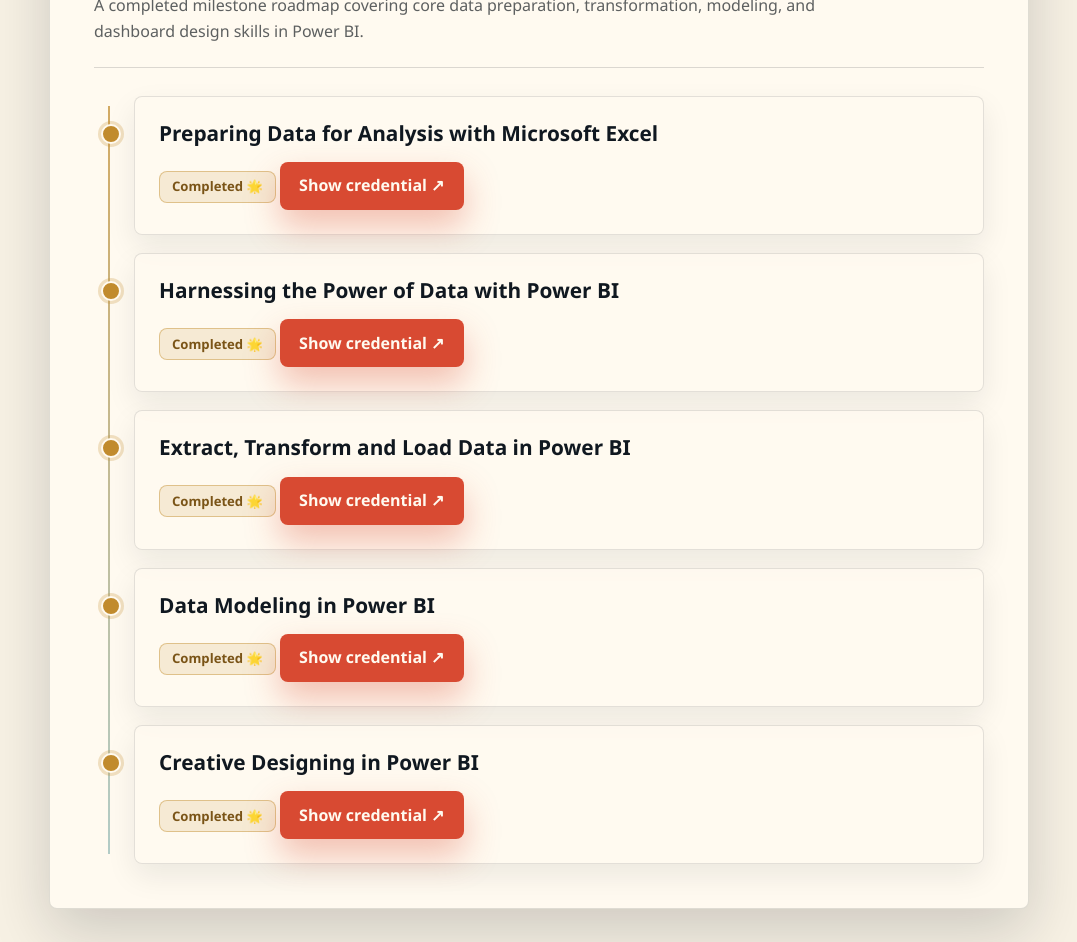
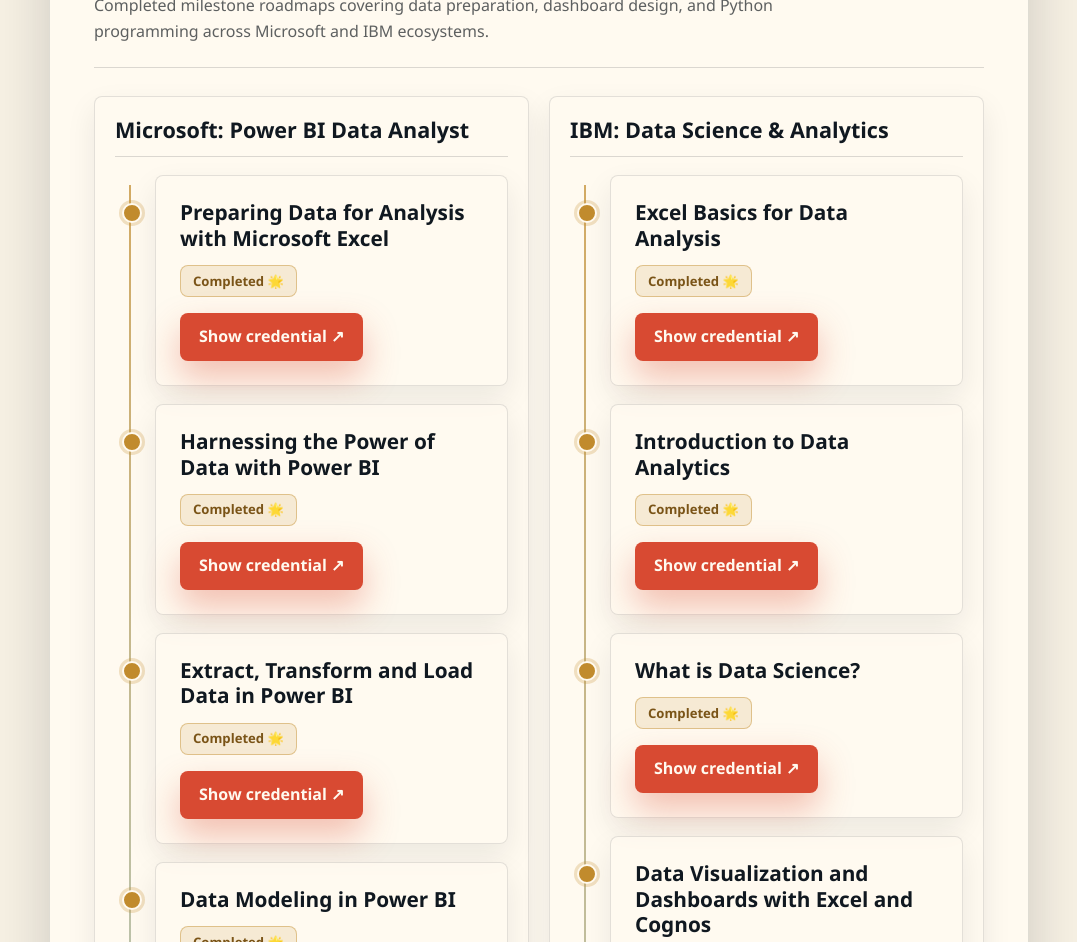
Before and after one commit to Prasad29113004/sakura-portfolio, a website: page power-bi-analytics.html in a window 1280 px wide. Shown: the part 251-1193 px from the top of the page, without its empty margins (101-1178 px from the left). Drawn offline with Linux system fonts and the light colour scheme.

Commit message:
Built dual-track Data Analytics page with logically sequenced IBM certificates

```diff
--- a/power-bi-analytics.html
+++ b/power-bi-analytics.html
@@ -40,6 +40,29 @@
       max-width: 760px;
       margin: 16px 0 0;
       color: rgba(31, 36, 40, 0.72);
+    }
+
+    .pathways-grid {
+      display: grid;
+      grid-template-columns: repeat(2, minmax(0, 1fr));
+      gap: 20px;
+    }
+
+    .track-column {
+      border: 1px solid rgba(31, 36, 40, 0.12);
+      border-radius: 8px;
+      background: rgba(255, 250, 240, 0.62);
+      box-shadow: 0 12px 30px rgba(16, 24, 32, 0.08);
+      padding: 20px;
+    }
+
+    .track-head {
+      margin: 0 0 18px;
+      padding-bottom: 14px;
+      border-bottom: 1px solid var(--line);
+      color: var(--sumi);
+      font-size: 1.35rem;
+      line-height: 1.2;
     }
 
     .milestone-list {
@@ -117,6 +140,10 @@
         padding: 26px;
       }
 
+      .pathways-grid {
+        grid-template-columns: 1fr;
+      }
+
       .milestone-item {
         padding-left: 30px;
       }
@@ -138,16 +165,19 @@
 
       <header class="analytics-head">
         <p class="kicker">Data Analytics</p>
-        <h1>Power BI Data Analyst Pathway</h1>
-        <p>A completed milestone roadmap covering core data preparation, transformation, modeling, and dashboard design skills in Power BI.</p>
+        <h1>Data Analytics Pathways</h1>
+        <p>Completed milestone roadmaps covering data preparation, dashboard design, and Python programming across Microsoft and IBM ecosystems.</p>
       </header>
 
-      <ol class="milestone-list" aria-label="Power BI completed milestones">
+      <section class="pathways-grid" aria-label="Data analytics dual-track pathways">
+        <div class="track-column">
+          <h2 class="track-head">Microsoft: Power BI Data Analyst</h2>
+          <ol class="milestone-list" aria-label="Microsoft Power BI milestones">
             <li class="milestone-item">
               <article class="milestone-card">
                 <h2>Preparing Data for Analysis with Microsoft Excel</h2>
                 <span class="milestone-meta">Completed 🌟</span>
-            <a class="button primary credential-link" href="https://www.coursera.org/account/accomplishments/verify/D4MIHN76Q243" target="_blank" rel="noopener noreferrer">Show credential ↗</a>
+                <a href="#" target="_blank" rel="noopener noreferrer" class="button primary credential-link">Show credential ↗</a>
               </article>
             </li>
 
@@ -155,7 +185,7 @@
               <article class="milestone-card">
                 <h2>Harnessing the Power of Data with Power BI</h2>
                 <span class="milestone-meta">Completed 🌟</span>
-            <a class="button primary credential-link" href="https://www.coursera.org/account/accomplishments/verify/HNJLM7R0PU1L" target="_blank" rel="noopener noreferrer">Show credential ↗</a>
+                <a href="#" target="_blank" rel="noopener noreferrer" class="button primary credential-link">Show credential ↗</a>
               </article>
             </li>
 
@@ -163,7 +193,7 @@
               <article class="milestone-card">
                 <h2>Extract, Transform and Load Data in Power BI</h2>
                 <span class="milestone-meta">Completed 🌟</span>
-            <a class="button primary credential-link" href="https://www.coursera.org/account/accomplishments/verify/TGH82GHC81QD" target="_blank" rel="noopener noreferrer">Show credential ↗</a>
+                <a href="#" target="_blank" rel="noopener noreferrer" class="button primary credential-link">Show credential ↗</a>
               </article>
             </li>
 
@@ -171,7 +201,7 @@
               <article class="milestone-card">
                 <h2>Data Modeling in Power BI</h2>
                 <span class="milestone-meta">Completed 🌟</span>
-            <a class="button primary credential-link" href="https://www.coursera.org/account/accomplishments/verify/0889V6GPIWTO" target="_blank" rel="noopener noreferrer">Show credential ↗</a>
+                <a href="#" target="_blank" rel="noopener noreferrer" class="button primary credential-link">Show credential ↗</a>
               </article>
             </li>
 
@@ -179,11 +209,66 @@
               <article class="milestone-card">
                 <h2>Creative Designing in Power BI</h2>
                 <span class="milestone-meta">Completed 🌟</span>
-            <a class="button primary credential-link" href="https://www.coursera.org/account/accomplishments/verify/00KJUHUMYJ8X" target="_blank" rel="noopener noreferrer">Show credential ↗</a>
+                <a href="#" target="_blank" rel="noopener noreferrer" class="button primary credential-link">Show credential ↗</a>
               </article>
             </li>
           </ol>
         </div>
+
+        <div class="track-column">
+          <h2 class="track-head">IBM: Data Science &amp; Analytics</h2>
+          <ol class="milestone-list" aria-label="IBM Data Science and Analytics milestones">
+            <li class="milestone-item">
+              <article class="milestone-card">
+                <h2>Excel Basics for Data Analysis</h2>
+                <span class="milestone-meta">Completed 🌟</span>
+                <a href="https://www.coursera.org/account/accomplishments/verify/ZSVSA3GK82KA" target="_blank" rel="noopener noreferrer" class="button primary credential-link">Show credential ↗</a>
+              </article>
+            </li>
+
+            <li class="milestone-item">
+              <article class="milestone-card">
+                <h2>Introduction to Data Analytics</h2>
+                <span class="milestone-meta">Completed 🌟</span>
+                <a href="https://www.coursera.org/account/accomplishments/verify/L1OLN1X3IHFA" target="_blank" rel="noopener noreferrer" class="button primary credential-link">Show credential ↗</a>
+              </article>
+            </li>
+
+            <li class="milestone-item">
+              <article class="milestone-card">
+                <h2>What is Data Science?</h2>
+                <span class="milestone-meta">Completed 🌟</span>
+                <a href="https://www.coursera.org/account/accomplishments/verify/9SD52C8F9ROZ" target="_blank" rel="noopener noreferrer" class="button primary credential-link">Show credential ↗</a>
+              </article>
+            </li>
+
+            <li class="milestone-item">
+              <article class="milestone-card">
+                <h2>Data Visualization and Dashboards with Excel and Cognos</h2>
+                <span class="milestone-meta">Completed 🌟</span>
+                <a href="https://www.coursera.org/account/accomplishments/verify/7FDIR3RZ95K5" target="_blank" rel="noopener noreferrer" class="button primary credential-link">Show credential ↗</a>
+              </article>
+            </li>
+
+            <li class="milestone-item">
+              <article class="milestone-card">
+                <h2>Python for Data Science, AI &amp; Development</h2>
+                <span class="milestone-meta">Completed 🌟</span>
+                <a href="https://www.coursera.org/account/accomplishments/verify/NXITYUCOSCU6" target="_blank" rel="noopener noreferrer" class="button primary credential-link">Show credential ↗</a>
+              </article>
+            </li>
+
+            <li class="milestone-item">
+              <article class="milestone-card">
+                <h2>Python Project for Data Science</h2>
+                <span class="milestone-meta">Completed 🌟</span>
+                <a href="https://www.coursera.org/account/accomplishments/verify/ZD3H2DUOSU4A" target="_blank" rel="noopener noreferrer" class="button primary credential-link">Show credential ↗</a>
+              </article>
+            </li>
+          </ol>
+        </div>
+      </section>
+    </div>
   </main>
 </body>
 </html>
```
Lines whose indentation alone changed are shown as unchanged.
